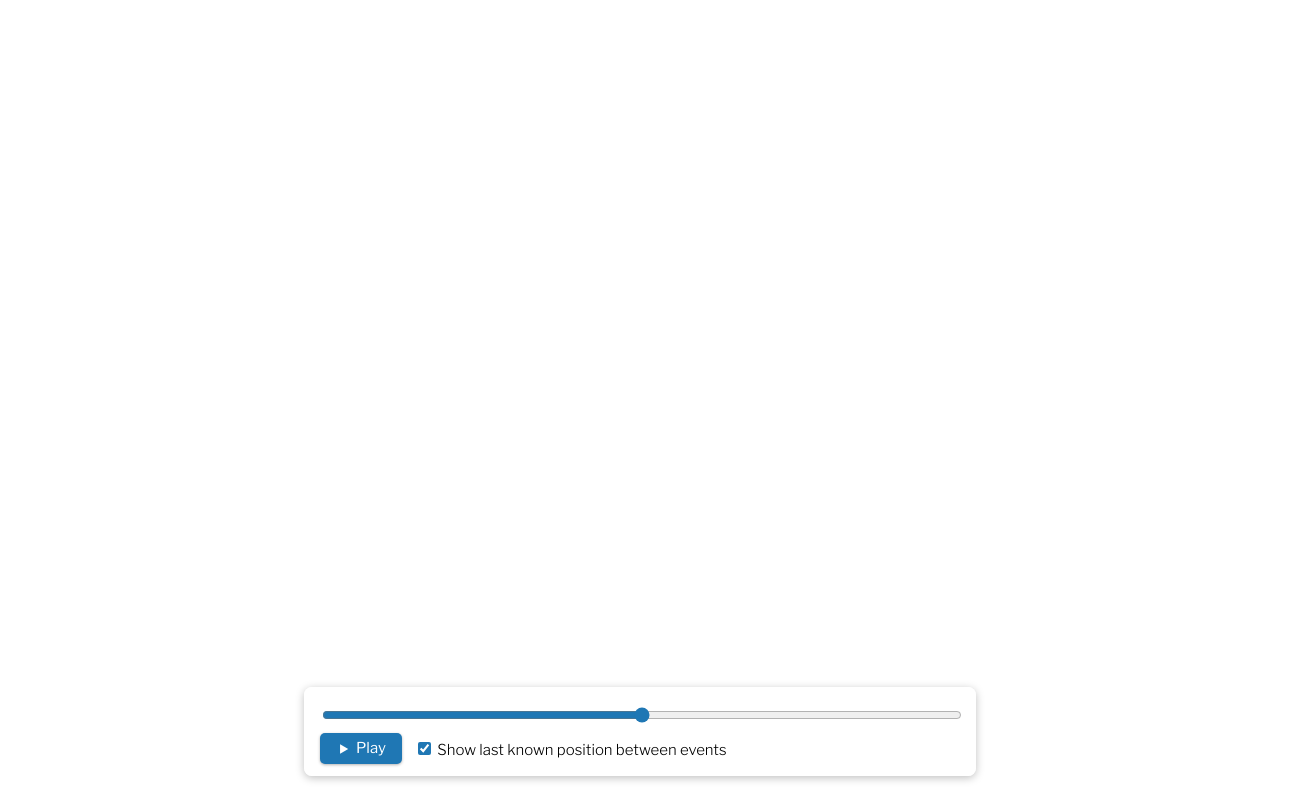
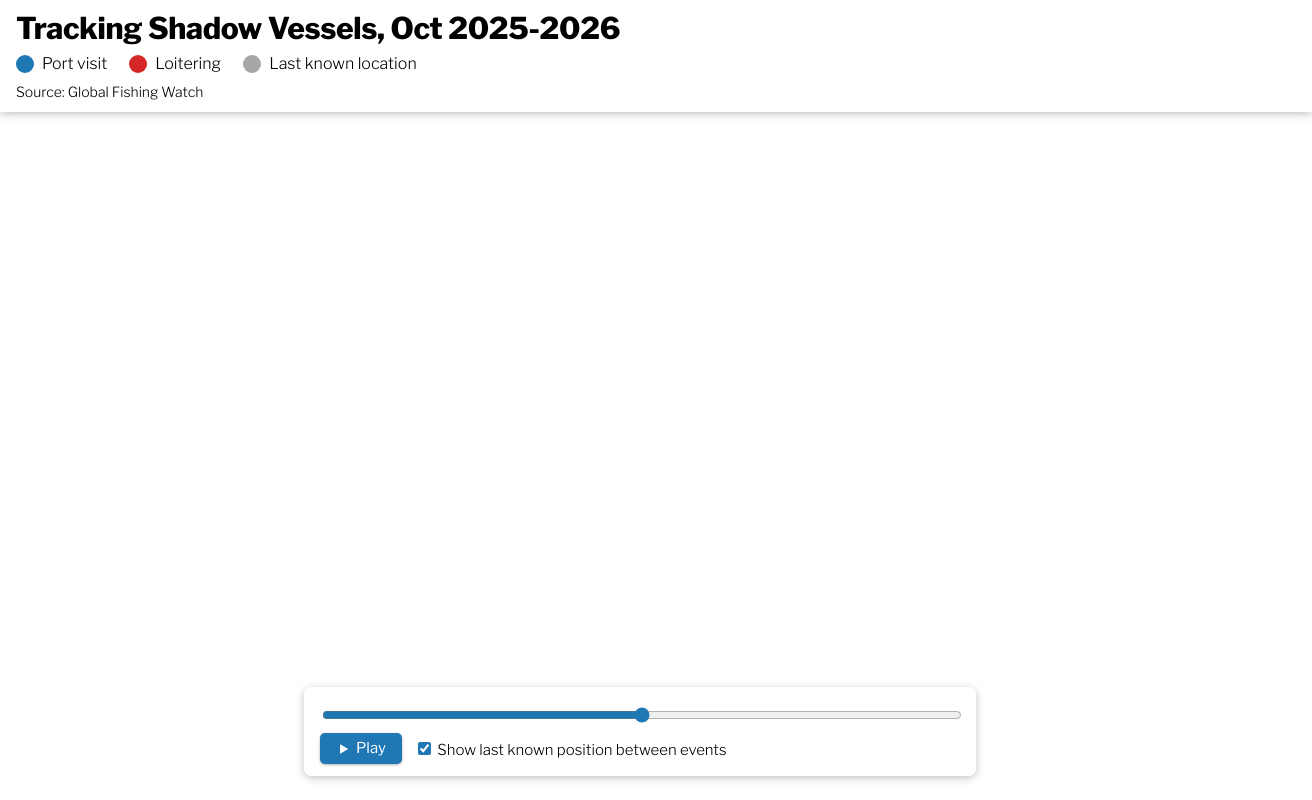
Before and after one commit to michaeljpincus/vessels, a plain HTML site: page index.html in a window 1280 px wide. Shown: the whole page, 1312 px wide, since content can reach past the window. Drawn offline with nearby package versions, Linux system fonts and the light colour scheme.

Commit message:
Added title

```diff
--- a/css/styles.css
+++ b/css/styles.css
@@ -4,9 +4,71 @@ html, body {
     overflow: hidden;
 }
 
+
 :root {
+  --port: #1f77b4;
   --accent: #1f77b4;
+  --loiter: #d62728;
+  --last-known: #838181;
 }
+
+#title-card {
+  position: absolute;
+  top: 0px;
+  left: 0px;
+  width: 100%;
+  padding: 12px 16px;
+  background: rgba(255, 255, 255, 0.95);
+  border-radius: 0px;
+  box-shadow: 0 2px 8px rgba(0, 0, 0, 0.25);
+  font-family: 'Libre Franklin';
+  color: #000;
+  pointer-events: none; /* let map drags pass through */
+}
+
+#title-card .title {
+  margin: 0 0 10px;
+  font-size: clamp(20px, 3vw, 30px);
+  font-weight: 800;
+  line-height: 1.1;
+  letter-spacing: -0.01em;
+}
+
+#title-card .key {
+  list-style: none;
+  margin: 0 0 10px;
+  padding: 0;
+  display: flex;
+  flex-wrap: wrap;
+  gap: 8px 22px;
+}
+
+#title-card .key li {
+  display: flex;
+  align-items: center;
+  gap: 8px;
+  font-size: 16px;
+  font-weight: 300;
+  line-height: 1;
+}
+
+.key-dot {
+  display: block;
+  width: 18px;
+  height: 18px;
+  border-radius: 50%;
+  flex-shrink: 0;
+}
+
+.key-port   { background: var(--port); }
+.key-loiter { background: var(--loiter); }
+.key-last   { background: var(--last-known); opacity: 0.7; }
+
+#title-card .source {
+  font-size: 14px;
+  font-weight: 300;
+}
+
 
 #slider,
 #lastKnown {
@@ -53,22 +115,26 @@ html, body {
 }
 
 .popup-vessel {
-    font-family: 'Libre Franklin';
-    font-weight: 500;
-    font-size: 20px;
-    display: flex;
-    align-items: center;
-    gap: 4px;
+  font-family: 'Libre Franklin';
+  font-weight: 500;
+  font-size: 20px;
+  line-height: 1;
+  display: flex;
+  align-items: center;
+  gap: 6px;
 }
 
-.maplibregl-popup {
-  pointer-events: none;
+.popup-vessel span {
+  display: block;
+  line-height: 1;
 }
 
 .popup-flag {
+  display: block;
   width: 20px;
   height: auto;
   flex-shrink: 0;
+  transform: translateY(-.45px);
 }
 
 .popup-event {
--- a/index.html
+++ b/index.html
@@ -17,6 +17,15 @@
 
     <body>
         <div id="map"></div>
+        <div id="title-card">
+            <h1 class="title">Tracking Shadow Vessels, Oct 2025-2026</h1>
+            <ul class="key">
+                <li><span class="key-dot key-port"></span>Port visit</li>
+                <li><span class="key-dot key-loiter"></span>Loitering</li>
+                <li><span class="key-dot key-last"></span>Last known location</li>
+            </ul>
+            <div class="source">Source: Global Fishing Watch</div>
+        </div>
         <div id="panel">
             <div id="date"></div>
             <input id="slider" type="range" />
```
Lines whose indentation alone changed are shown as unchanged.
